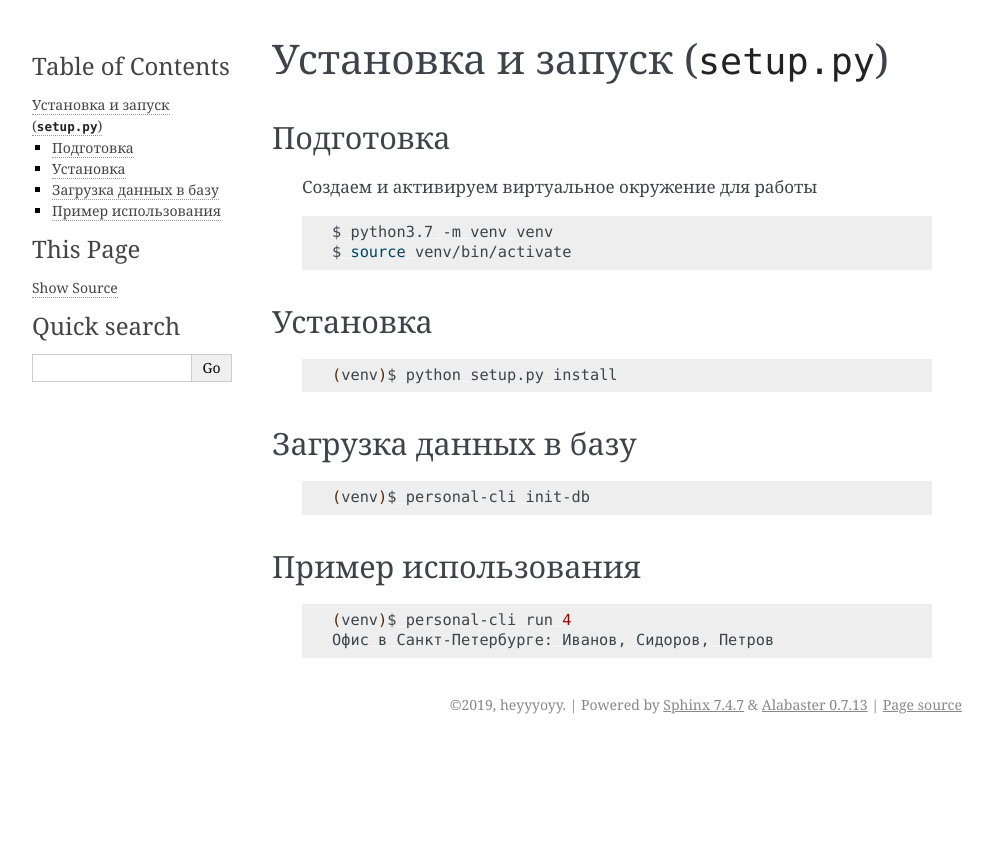
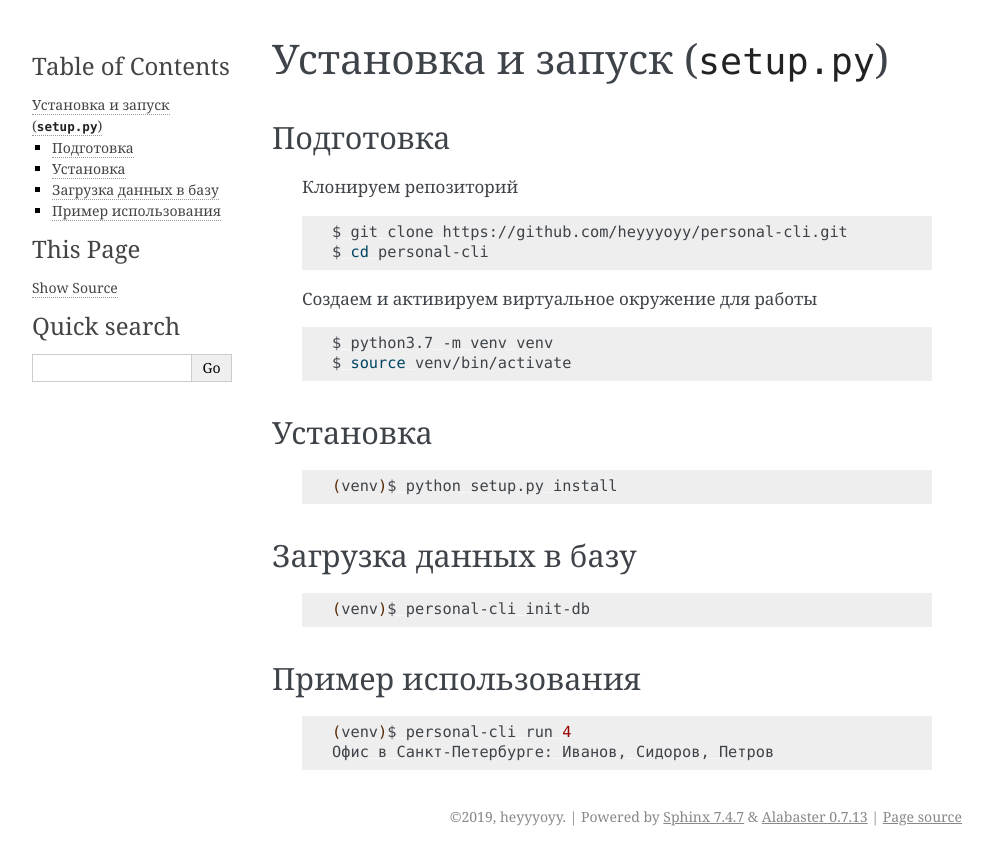
Before and after one commit to heyyyoyy/personal-cli, a Sphinx documentation site: the page built from docs/install_setup_py.rst, in a window 1280 px wide. Shown: the top 865 px of the page, without its empty margins (148-1141 px from the left). Built offline with Sphinx 7.4.7, drawn with Linux system fonts in a browser that asks for light colours.

Commit message:
git clone added to doc

```diff
--- a/docs/install_setup_py.rst
+++ b/docs/install_setup_py.rst
@@ -3,6 +3,13 @@
 
 Подготовка
 ----------
+
+    Клонируем репозиторий
+
+    .. code-block:: bash
+
+        $ git clone https://github.com/heyyyoyy/personal-cli.git
+        $ cd personal-cli
 
     Создаем и активируем виртуальное окружение для работы
 
```
Also changed, not shown: docs/install_requirements.rst (+7 -0 lines).
